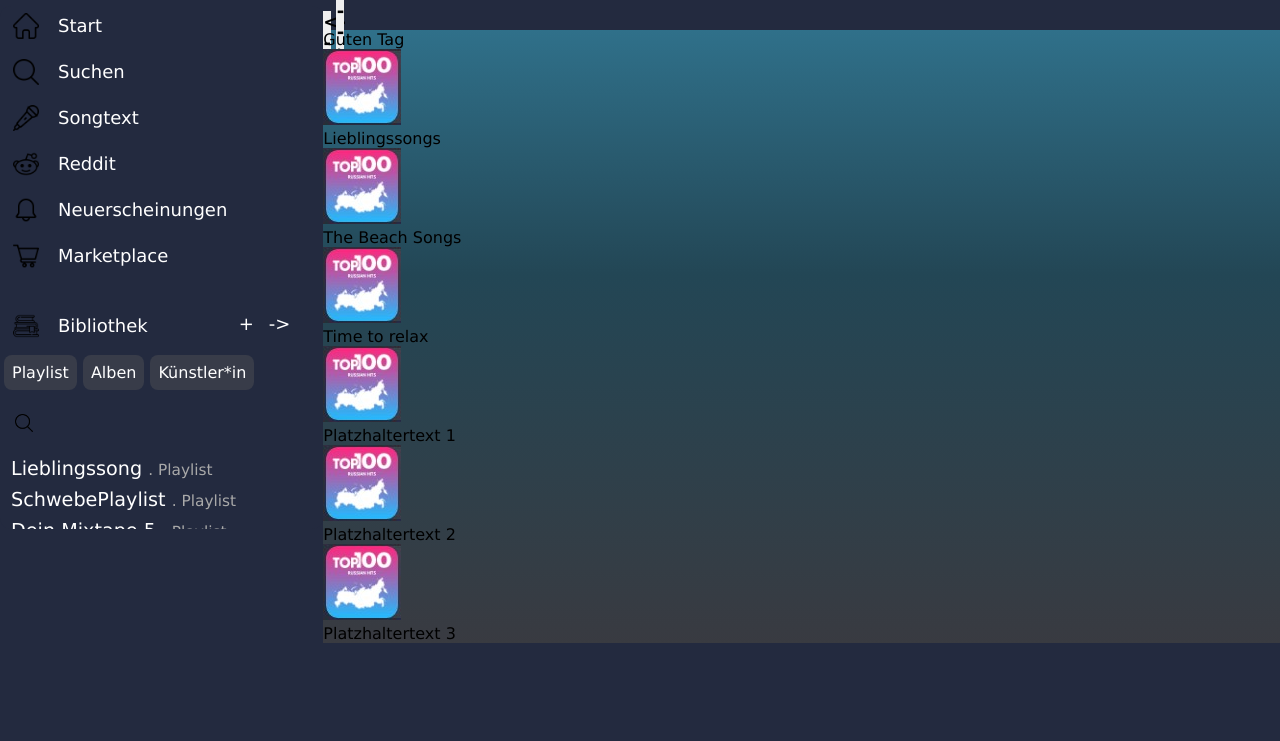
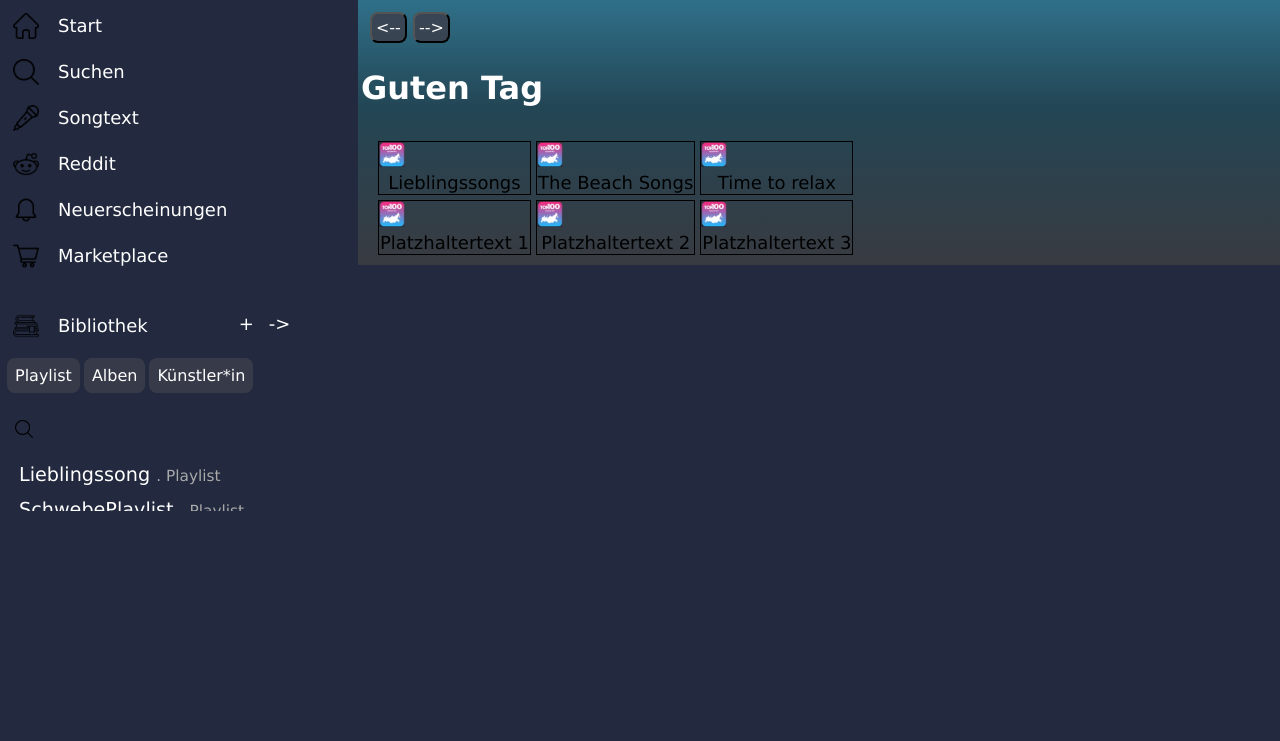
Before and after one commit to nikas17mc/school_projects, a plain HTML site: page index.html in a window 1280 px wide. Drawn offline with Linux system fonts and the light colour scheme.

Commit message:
My Spotify Copie

```diff
--- a/index.html
+++ b/index.html
@@ -10,10 +10,9 @@
 </head>
 
 <body>
-
+    <div class="container">
         <div class="container_1">
-        <div class="navigation">
-            <div class="navigation_list">
+            <!-- <div class="navigation_list"> -->
             <div class="list_item">
                 <img src="./src/picture/icon/home.png" alt="home">
                 <p>Start</p>
@@ -38,7 +37,7 @@
                 <img src="./src/picture/icon/shopping-cart.png" alt="market">
                 <p>Marketplace</p>
             </div>
-                <div class="list_item navi_you_fav">
+            <div class="list_item navi_gap">
                 <img src="./src/picture/icon/books.png" id="listShort" alt="home">
                 <p>Bibliothek</p>
                 <span class="navi_buttons">+</span><span class="navi_buttons">-></span>
@@ -66,8 +65,10 @@
                     <p class="playlist_text">Video Game Themes <span>. Playlist</span></p>
                     <p class="playlist_text">The world bird <span>. Playlist</span></p>
                 </div>
+            </div>
             <div class="playlist_pic_hov">
                 <img src="" alt="">
+                <p>hello</p>
                 <img src="" alt="">
                 <img src="" alt="">
                 <img src="" alt="">
@@ -77,63 +78,44 @@
                 <img src="" alt="">
             </div>
         </div>
-            </div>
-        </div>
-    </div>
         <div class="container_2">
-        <div class="navigation">
+            <div class="section">
                 <div class="header_nav">
                     <button type="button" id="pre"><-- </button>
                             <button type="button" id="for">--></button>
                 </div>
-            <div class="section">
-                <h2 id="timeChanger">Guten Morgen</h2>
+                <p id="timeChanger">Guten Morgen</p>
                 <div class="block_list">
                     <div class="block">
-                        <div class="block_img">
                         <img src="./src/picture/logo.jpg" alt="Lieblingssongs Bild">
-                        </div>
                         <p>Lieblingssongs</p>
                     </div>
                     <div class="block">
-                        <div class="block_img">
                         <img src="./src/picture/logo.jpg" alt="The Beach Songs Bild">
-                        </div>
                         <p>The Beach Songs</p>
                     </div>
                     <div class="block">
-                        <div class="block_img">
                         <img src="./src/picture/logo.jpg" alt="Time to relax Bild">
-                        </div>
                         <p>Time to relax</p>
                     </div>
                     <div class="block">
-                        <div class="block_img">
                         <img src="./src/picture/logo.jpg" alt="Platzhalterbild">
-                        </div>
                         <p>Platzhaltertext 1</p>
                     </div>
                     <div class="block">
-                        <div class="block_img">
                         <img src="./src/picture/logo.jpg" alt="Platzhalterbild">
-                        </div>
                         <p>Platzhaltertext 2</p>
                     </div>
                     <div class="block">
-                        <div class="block_img">
                         <img src="./src/picture/logo.jpg" alt="Platzhalterbild">
-                        </div>
                         <p>Platzhaltertext 3</p>
                     </div>
                 </div>
             </div>
         </div>
-    </div>
         <div class="container_3">
-        <div class="navigation">
         </div>
     </div>
-
     <!-- <player>
         <audio id="musicPlayer" src="./src/audio/an_ordinary_day.ogg" controls type="audio/ogg"></audio>
     </player> -->
--- a/src/css/main.css
+++ b/src/css/main.css
@@ -4,60 +4,41 @@
     font-size: 1.0rem;
     font-weight: 100;
     font-family: Verdana, Geneva, Tahoma, sans-serif;
-    /* overflow: hidden; */
+
 }
-:root{
-    --primaryColor:rgb(35, 42, 63);
+
+:root {
+    --primaryColor: rgb(35, 42, 63);
     --buttons: rgba(64, 67, 72, 0.91);
 }
 
 body {
-background: var(--primaryColor);
-display:flex;
-overflow: hidden;
+    background: var(--primaryColor);
+
 }
 
+.container {
+    display: flex;
+    flex-wrap: nowrap;
+    justify-content: space-between;
+    overflow-x: auto;
+    white-space: nowrap;
+}
 
 /* --------------------------------- All script for Container 1 -----------------------*/
 .container_1 {
-    position: relative;
-    display: block;
-    height: 100%;
-    width:max-content;
-    flex-direction: column;
-    flex-wrap: wrap;
-}
-
-.navigation {
-    display: block;
-
-
-}
-
-.navigation_list {
-    position: relative;
-    top: 0px;
-    left: 0px;
-    height: auto;
-    background:var(--primaryColor);
-    border-top-left-radius: 11px;
-    border-top-right-radius: 11px;
-    border-bottom-left-radius: 11px;
-    border-bottom-right-radius: 11px;
+    width: max-content;
+    display:inline-block;
 }
 
 .list_item {
-    position: relative;
     display: flex;
     flex-wrap: wrap;
     gap: 5px;
     color: #fff;
-    text-align: left;
-    justify-content: left;
-    width: 100%;
     margin: 6px;
-    margin-right:60px;
-    left: 0px;
+    /* margin-right:60px; */
+
     cursor: pointer;
 }
 
@@ -71,10 +52,10 @@ overflow: hidden;
 .list_item p {
     font-size: 18px;
     margin: 6px;
-    margin-right:80px;
+    margin-right: 80px;
     padding: 1px;
     font-weight: bolder;
-    width: max-content;
+    /* width: max-content; */
     line-height: 26px;
     transition: text-shadow 0.3s ease;
 }
@@ -84,21 +65,13 @@ overflow: hidden;
 }
 
 
-.navi_you_fav {
-margin-top:30px;
-}
-
-.navi_you_fav img {
-    width: 26px;
-    margin: 6px;
-    padding: 1px;
+.navi_gap {
+    margin-top: 30px;
 }
 
 .navi_buttons {
     display: block;
-    position: relative;
-    width: max-content;
-    right: 0px;
+    /* width: max-content; */
     margin: 4px;
     padding: 1px;
     line-height: 26px;
@@ -109,27 +82,21 @@ margin-top:30px;
 
 .filter_list {
     display: flex;
-    width: 50%;
-    position: relative;
-    height: auto;
-    padding: 1px;
+    width: 100%;
+    padding: 4px;
     margin: 1px;
-    justify-content: space-between;
 }
 
 .filter_list .filter {
     color: #fff;
     padding: 8px;
-    display: block;
-    position: relative;
     border-radius: 8px;
     text-align: center;
     background: rgba(60, 64, 76, 0.84);
     cursor: pointer;
-    width: 100%;
     margin: 2px;
-    margin-right:4px
 }
+
 .filter_list .filter:hover {
     background: rgb(69, 73, 87);
 }
@@ -137,14 +104,15 @@ margin-top:30px;
 .reset {
     color: #fff;
     padding: 8px;
-    position: relative;
     border-radius: 8px;
     text-align: center;
-    background: rgba(60, 64, 76, 0.775);
+    background: rgba(60, 64, 76, 0.84);
     cursor: pointer;
     display: none;
-    width: 25%;
-    margin: 1px 15px 1px 1px;
+    margin-top: 2px;
+    margin-right: 15px;
+    margin-bottom: 2px;
+    margin-left: 2px;
 }
 
 .search_list {
@@ -177,7 +145,8 @@ margin-top:30px;
     padding: 1px;
 
 }
-.search_sort #search:hover{
+
+.search_sort #search:hover {
     background: rgba(70, 74, 80, 0.815);
 }
 
@@ -192,14 +161,14 @@ margin-top:30px;
     border: none;
     border-radius: 30px;
     background: transparent;
-    cursor:pointer;
+    cursor: pointer;
 }
 
 .search_sort #search:focus {
     width: 250px;
     opacity: 1;
     outline: none;
-    cursor:text;
+    cursor: text;
     background: rgba(70, 74, 80, 0.815);
 }
 
@@ -213,63 +182,124 @@ margin-top:30px;
 
 }
 
-.playlist_text{
-    color:#fff;
+.playlist_text {
+    padding-left: 8px;
+    padding-right: 8px;
+    padding-bottom: 2px;
+    margin-bottom: 2px;
+    color: #fff;
     font-size: 1.2em;
     line-height: 30px;
-    cursor:pointer;
+    cursor: pointer;
     transition: text-shadow 0.3s ease;
-
-}
-.playlist_text:hover{
-    text-shadow: 1px 1px 10px whitesmoke;
+    border-top-right-radius: 11px;
+    border-top-left-radius: 11px;
+    border-bottom-right-radius: 11px;
+    border-bottom-left-radius: 11px;
 }
 
-.playlist_text span{
-    color:darkgrey;
+.playlist_text:hover {
+    background: rgba(130, 127, 127, 0.493);
+}
+
+.playlist_text span {
+    color: darkgrey;
     font-size: 0.8em;
+}
+.playlist_pic_hov{
+    display:none;
 }
 /* --------------------------------- End of the Script ------------------------------------*/
 
 /* --------------------------------- All script for Container 2 -----------------------*/
 .container_2 {
-    position: relative;
-    display: block;
+    display:inline-block;
+    /* max-width: 30%; */
     height: 100%;
-    width:max-content;
-    flex-direction: column;
-    flex-wrap: wrap;
-    overflow-y:scroll;
     scrollbar-width: none;
 }
 
-.header_nav{
-    width:100%;
-    height:30px;
-}
-.header_nav button{
-    font-size: 18px;
-    font-weight: 800;
-    inline-size: 0.5rem;
-    vertical-align: middle;
-    border:none;
+.header_nav {
+    display: flex;
+    flex-direction: row;
+    flex-wrap: wrap;
+    width: 80vw;
+    height: auto;
+    position: sticky;
+    background: transparent;
+    z-index: 1;
+    padding: 10px;
 }
 
-.section{
+.header_nav button {
+    color: #fff;
+    padding: 4px;
+    display: block;
+    border-radius: 8px;
+    text-align: center;
+    background: rgba(60, 64, 76, 0.84);
+    cursor: pointer;
+    width: max-content;
+    margin: 2px;
+    margin-right: 4px;
+}
+
+.section {
+    max-width: max-content;
     background: linear-gradient(180deg, rgba(49, 120, 146, 0.91) 0%, rgba(35, 74, 88, 0.91) 40%, rgba(59, 61, 66, 0.91) 100%);
-    width:100%;
+}
+
+#timeChanger {
+    color: #fff;
+    /* margin-top:20px; */
+    /* z-index: 0; */
+    /* top: 60px; */
+    /* width: 100px; */
+    /* margin-bottom: 50px; */
+    padding: 3px;
+    font-size: 2em;
+    line-height: 60px;
+    font-weight: 800;
 
 }
-.block_list{
-    width:100vw;
-    top:0px;
-    left:50px;
+
+.block_list {
+    display: grid;
+    grid-template-columns: repeat(3, 0fr);
+    gap: 5px;
+    padding:10px;
+    margin:10px;
 }
+
+.block {
+    /* flex-basis: calc(33.33% - 20px); */
+    /* 33.33% für drei Blöcke in einer Reihe, subtrahiere den Abstand */
+    border: 1px solid #000;
+    padding: 0px;
+    box-sizing: border-box; /* Um den Padding und die Größe innerhalb des Blocks zu berücksichtigen */
+    width: 100%; /* Um den Block innerhalb der .block_list vollständig auszufüllen */
+}
+
+.block img {
+    width: 26px; /* Um das Bild innerhalb des Blocks vollständig auszufüllen */
+    height: auto; /* Um das Seitenverhältnis des Bildes beizubehalten */
+}
+
+.block p {
+    font-size: 18px;
+    padding: 1px;
+    font-weight: bolder;
+    text-align: center;
+    margin: 0; /* Um zusätzlichen Abstand zu entfernen */
+}
+
 
 /* --------------------------------- End of the Script ------------------------------------*/
 
 /* --------------------------------- All script for Container 3 -----------------------*/
-
+.container_3 {
+    display: none;
+}
 
 
 
--- a/src/js/main.js
+++ b/src/js/main.js
@@ -1,32 +1,25 @@
-var listItems = document.querySelectorAll(".navi_you_fav p, .navi_buttons, .search_list");
-var listItemsFlex = document.querySelectorAll(".filter_list, .list_item p")
-var x = true;
-var filterList = document.getElementById("filter");
+var a = document.querySelectorAll(".navi_you_fav p, .navi_buttons, .search_list");
+var c = document.querySelectorAll(".playlist_pic_hov")
+var b = document.querySelectorAll(".filter_list, .list_item p");
+let x = true;
 var date = new Date();
 const timeChanger = document.getElementById("timeChanger");
 window.addEventListener('load', time);
-document.getElementById("listShort").onclick = function(){
-    if(x == true){
+
+document.getElementById("listShort").onclick = function () {
         // Iterate through each element in listItems and set display to "none"
-        listItems.forEach(function(item) {
-            item.style.display = "none";
+        a.forEach(function (item) {
+            item.style.display = x ? "none" : "block";
         });
-        listItemsFlex.forEach(function(item){
-            item.style.display = "none";
+        b.forEach(function (item) {
+            item.style.display = x ? "none" : "flex";
         });
-        x = false;
-    } else {
-        // Iterate through each element in listItems and set display to "block"
-        listItems.forEach(function(item) {
-            item.style.display = "block";
+        c.forEach(function (item) {
+            item.style.display = x ? "block" : "none";
         });
-        listItemsFlex.forEach(function(item) {
-            item.style.display = "flex";
-        });
-        x = true;
-    };
+        x = !x;
+
 };
-
 
 
 function time() {
```
Lines whose indentation alone changed are shown as unchanged.
